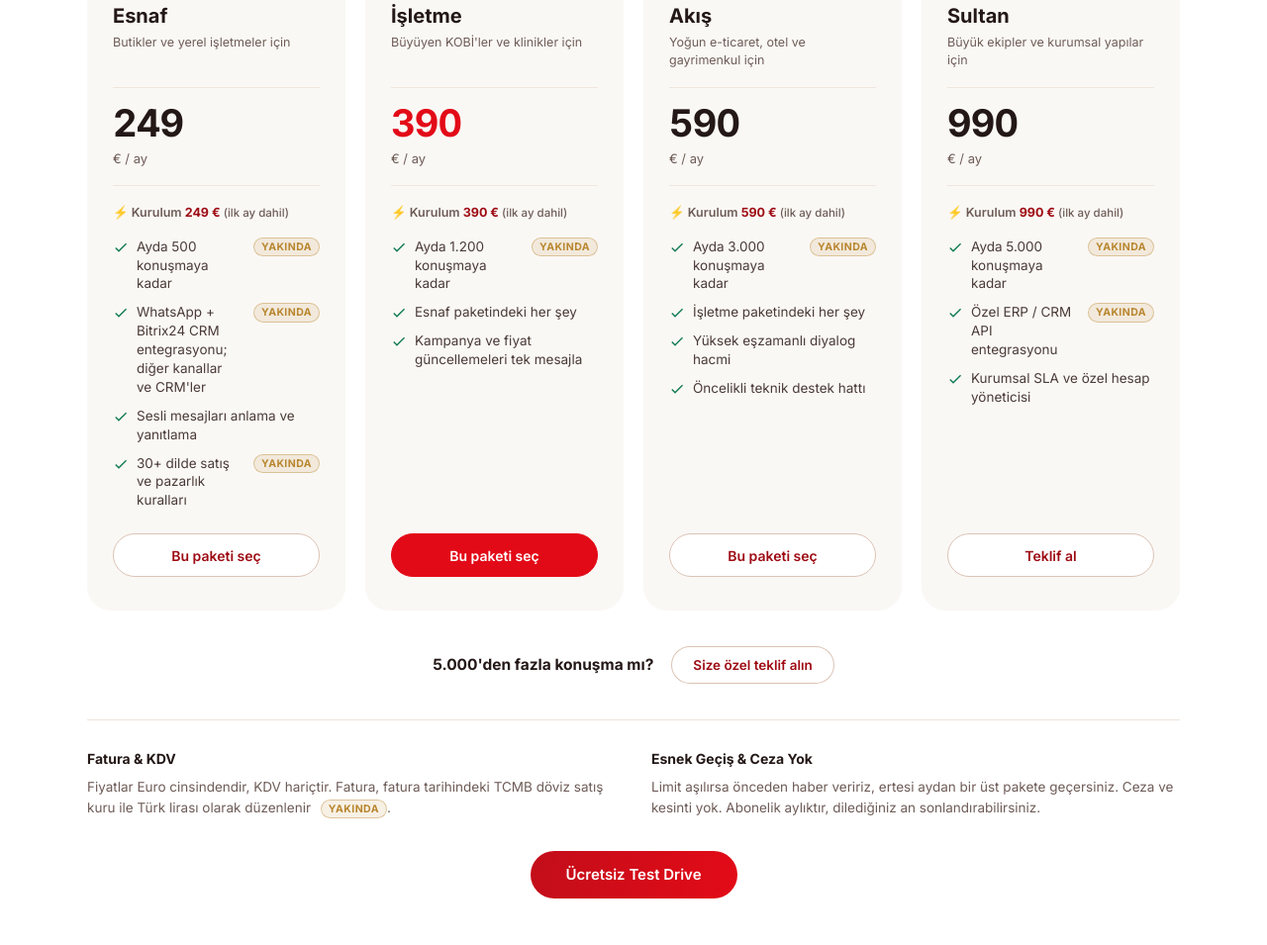
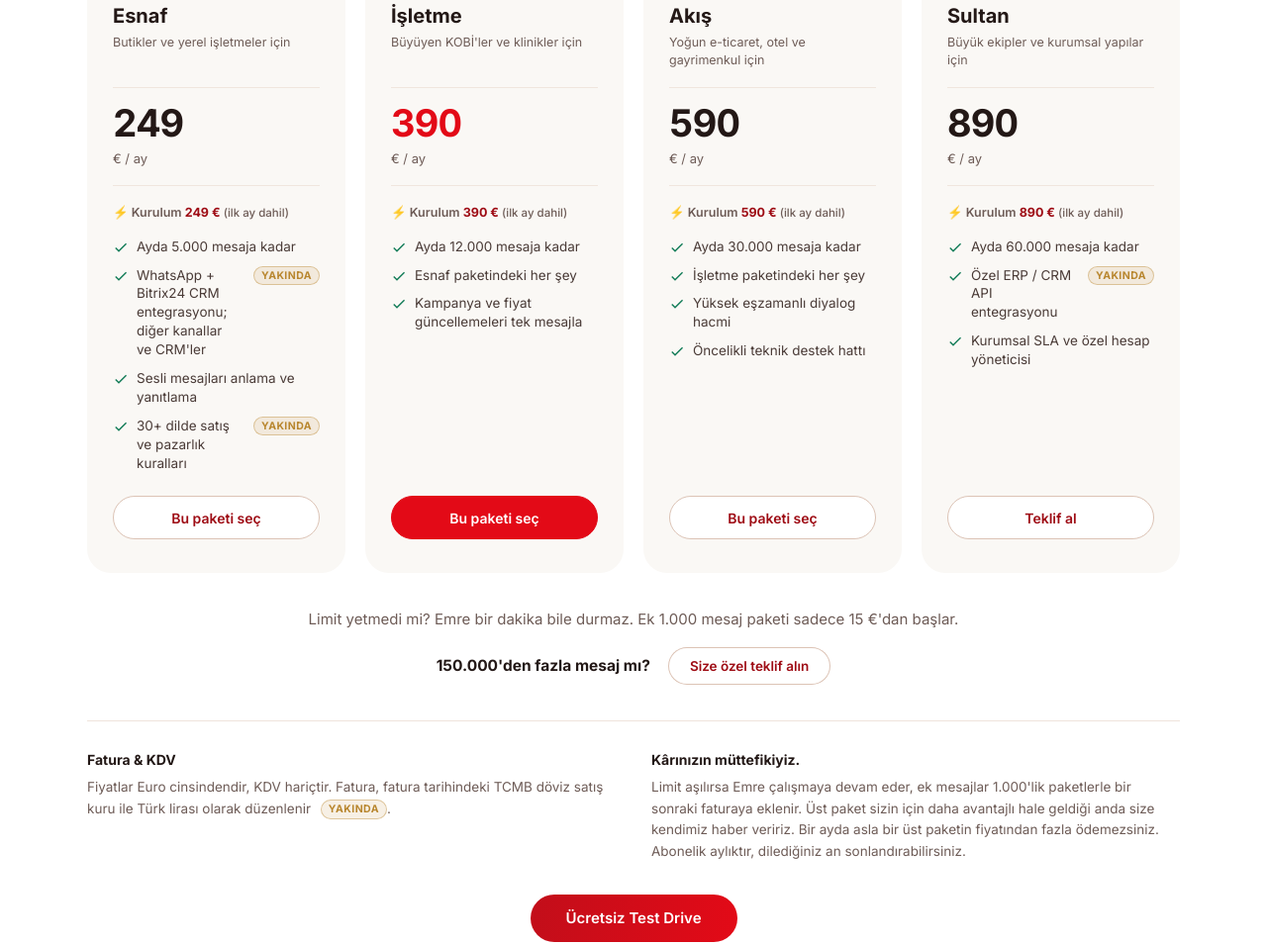
Before and after one commit to alinaanimation898-create/altai-optima-tr, a plain HTML site: page index.html in a window 1280 px wide. Shown: the part 9055-10010 px from the top of the page at 99% size. Drawn offline with Linux system fonts and the light colour scheme; a web font is replaced by a local one.

Commit message:
Update pricing plans to message-based model, adjust limits and Sultan package

```diff
--- a/index.html
+++ b/index.html
@@ -795,10 +795,10 @@ footer{background:#FFFFFF;color:var(--muted);padding:80px 0 calc(48px + env(safe
 <section id="paketler">
   <div class="wrap">
     <h2>Şeffaf fiyat, <br class="mob-br"><span class="red red-path" data-path="11" data-label="Başlangıç adımları">Euro&nbsp;bazlı</span></h2>
-    <p class="lead">Tüm özellikler her pakette. Fiyat sadece konuşma sayısına bağlı. Mesajları değil, tekil müşterilerle yapılan konuşmaları sayarız <span class="soon">yakında</span></p>
+    <p class="lead">Tüm özellikler her pakette. Fiyat sadece mesaj sayısına bağlı. Sadece Emre'nin yanıtlarını sayarız, bir satış görüşmesi ortalama 8-12 mesajdır.</p>
 
     <div class="plans-grid" id="plans">
-      <div class="plan-card" data-max="500">
+      <div class="plan-card" data-max="5000">
         <div>
           <h3>Esnaf</h3>
           <p class="plan-for">Butikler ve yerel işletmeler için</p>
@@ -808,7 +808,7 @@ footer{background:#FFFFFF;color:var(--muted);padding:80px 0 calc(48px + env(safe
           </div>
           <div class="plan-setup-tag">⚡ Kurulum <b>249 €</b> <small>(ilk ay dahil)</small></div>
           <ul class="plan-features">
-            <li><svg viewBox="0 0 24 24"><path d="M9 16.17L4.83 12l-1.42 1.41L9 19 21 7l-1.41-1.41z"/></svg>Ayda 500 konuşmaya kadar <span class="soon">yakında</span></li>
+            <li><svg viewBox="0 0 24 24"><path d="M9 16.17L4.83 12l-1.42 1.41L9 19 21 7l-1.41-1.41z"/></svg>Ayda 5.000 mesaja kadar</li>
             <li><svg viewBox="0 0 24 24"><path d="M9 16.17L4.83 12l-1.42 1.41L9 19 21 7l-1.41-1.41z"/></svg>WhatsApp + Bitrix24 CRM entegrasyonu; diğer kanallar ve CRM'ler <span class="soon">yakında</span></li>
             <li><svg viewBox="0 0 24 24"><path d="M9 16.17L4.83 12l-1.42 1.41L9 19 21 7l-1.41-1.41z"/></svg>Sesli mesajları anlama ve yanıtlama</li>
             <li><svg viewBox="0 0 24 24"><path d="M9 16.17L4.83 12l-1.42 1.41L9 19 21 7l-1.41-1.41z"/></svg>30+ dilde satış ve pazarlık kuralları <span class="soon">yakında</span></li>
@@ -817,7 +817,7 @@ footer{background:#FFFFFF;color:var(--muted);padding:80px 0 calc(48px + env(safe
         <a class="plan-btn" href="#test">Bu paketi seç</a>
       </div>
 
-      <div class="plan-card popular" data-max="1200">
+      <div class="plan-card popular" data-max="12000">
         <span class="plan-badge">⭐ En Popüler</span>
         <div>
           <h3>İşletme</h3>
@@ -828,7 +828,7 @@ footer{background:#FFFFFF;color:var(--muted);padding:80px 0 calc(48px + env(safe
           </div>
           <div class="plan-setup-tag">⚡ Kurulum <b>390 €</b> <small>(ilk ay dahil)</small></div>
           <ul class="plan-features">
-            <li><svg viewBox="0 0 24 24"><path d="M9 16.17L4.83 12l-1.42 1.41L9 19 21 7l-1.41-1.41z"/></svg>Ayda 1.200 konuşmaya kadar <span class="soon">yakında</span></li>
+            <li><svg viewBox="0 0 24 24"><path d="M9 16.17L4.83 12l-1.42 1.41L9 19 21 7l-1.41-1.41z"/></svg>Ayda 12.000 mesaja kadar</li>
             <li><svg viewBox="0 0 24 24"><path d="M9 16.17L4.83 12l-1.42 1.41L9 19 21 7l-1.41-1.41z"/></svg>Esnaf paketindeki her şey</li>
             <li><svg viewBox="0 0 24 24"><path d="M9 16.17L4.83 12l-1.42 1.41L9 19 21 7l-1.41-1.41z"/></svg>Kampanya ve fiyat güncellemeleri tek mesajla</li>
           </ul>
@@ -836,7 +836,7 @@ footer{background:#FFFFFF;color:var(--muted);padding:80px 0 calc(48px + env(safe
         <a class="plan-btn" href="#test">Bu paketi seç</a>
       </div>
 
-      <div class="plan-card" data-max="3000">
+      <div class="plan-card" data-max="30000">
         <div>
           <h3>Akış</h3>
           <p class="plan-for">Yoğun e-ticaret, otel ve gayrimenkul için</p>
@@ -846,7 +846,7 @@ footer{background:#FFFFFF;color:var(--muted);padding:80px 0 calc(48px + env(safe
           </div>
           <div class="plan-setup-tag">⚡ Kurulum <b>590 €</b> <small>(ilk ay dahil)</small></div>
           <ul class="plan-features">
-            <li><svg viewBox="0 0 24 24"><path d="M9 16.17L4.83 12l-1.42 1.41L9 19 21 7l-1.41-1.41z"/></svg>Ayda 3.000 konuşmaya kadar <span class="soon">yakında</span></li>
+            <li><svg viewBox="0 0 24 24"><path d="M9 16.17L4.83 12l-1.42 1.41L9 19 21 7l-1.41-1.41z"/></svg>Ayda 30.000 mesaja kadar</li>
             <li><svg viewBox="0 0 24 24"><path d="M9 16.17L4.83 12l-1.42 1.41L9 19 21 7l-1.41-1.41z"/></svg>İşletme paketindeki her şey</li>
             <li><svg viewBox="0 0 24 24"><path d="M9 16.17L4.83 12l-1.42 1.41L9 19 21 7l-1.41-1.41z"/></svg>Yüksek eşzamanlı diyalog hacmi</li>
             <li><svg viewBox="0 0 24 24"><path d="M9 16.17L4.83 12l-1.42 1.41L9 19 21 7l-1.41-1.41z"/></svg>Öncelikli teknik destek hattı</li>
@@ -855,17 +855,17 @@ footer{background:#FFFFFF;color:var(--muted);padding:80px 0 calc(48px + env(safe
         <a class="plan-btn" href="#test">Bu paketi seç</a>
       </div>
 
-      <div class="plan-card" data-max="5000">
+      <div class="plan-card" data-max="60000">
         <div>
           <h3>Sultan</h3>
           <p class="plan-for">Büyük ekipler ve kurumsal yapılar için</p>
           <div class="plan-price-wrap">
-            <div class="price num">990</div>
+            <div class="price num">890</div>
             <div class="period">€ / ay</div>
           </div>
-          <div class="plan-setup-tag">⚡ Kurulum <b>990 €</b> <small>(ilk ay dahil)</small></div>
+          <div class="plan-setup-tag">⚡ Kurulum <b>890 €</b> <small>(ilk ay dahil)</small></div>
           <ul class="plan-features">
-            <li><svg viewBox="0 0 24 24"><path d="M9 16.17L4.83 12l-1.42 1.41L9 19 21 7l-1.41-1.41z"/></svg>Ayda 5.000 konuşmaya kadar <span class="soon">yakında</span></li>
+            <li><svg viewBox="0 0 24 24"><path d="M9 16.17L4.83 12l-1.42 1.41L9 19 21 7l-1.41-1.41z"/></svg>Ayda 60.000 mesaja kadar</li>
             <li><svg viewBox="0 0 24 24"><path d="M9 16.17L4.83 12l-1.42 1.41L9 19 21 7l-1.41-1.41z"/></svg>Özel ERP / CRM API entegrasyonu <span class="soon">yakında</span></li>
             <li><svg viewBox="0 0 24 24"><path d="M9 16.17L4.83 12l-1.42 1.41L9 19 21 7l-1.41-1.41z"/></svg>Kurumsal SLA ve özel hesap yöneticisi</li>
           </ul>
@@ -874,8 +874,12 @@ footer{background:#FFFFFF;color:var(--muted);padding:80px 0 calc(48px + env(safe
       </div>
     </div>
 
-    <div class="plans-enterprise-callout">
-      <span>5.000'den fazla konuşma mı?</span>
+    <p style="text-align:center;margin-top:36px;font-size:15px;color:var(--muted);line-height:1.5">
+      Limit yetmedi mi? Emre bir dakika bile durmaz. Ek 1.000 mesaj paketi sadece 15 €'dan başlar.
+    </p>
+
+    <div class="plans-enterprise-callout" style="margin-top:16px">
+      <span>150.000'den fazla mesaj mı?</span>
       <a class="btn btn-line" href="#test">Size özel teklif alın</a>
     </div>
 
@@ -885,8 +889,8 @@ footer{background:#FFFFFF;color:var(--muted);padding:80px 0 calc(48px + env(safe
         Fiyatlar Euro cinsindendir, KDV hariçtir. Fatura, fatura tarihindeki TCMB döviz satış kuru ile Türk lirası olarak düzenlenir <span class="soon">yakında</span>.
       </div>
       <div>
-        <b>Esnek Geçiş &amp; Ceza Yok</b>
-        Limit aşılırsa önceden haber veririz, ertesi aydan bir üst pakete geçersiniz. Ceza ve kesinti yok. Abonelik aylıktır, dilediğiniz an sonlandırabilirsiniz.
+        <b>Kârınızın müttefikiyiz.</b>
+        Limit aşılırsa Emre çalışmaya devam eder, ek mesajlar 1.000'lik paketlerle bir sonraki faturaya eklenir. Üst paket sizin için daha avantajlı hale geldiği anda size kendimiz haber veririz. Bir ayda asla bir üst paketin fiyatından fazla ödemezsiniz. Abonelik aylıktır, dilediğiniz an sonlandırabilirsiniz.
       </div>
     </div>
 
@@ -931,20 +935,20 @@ footer{background:#FFFFFF;color:var(--muted);padding:80px 0 calc(48px + env(safe
 
       <div class="pay-tiers-card">
         <div>
-          <div class="pay-tag" style="color:var(--garnet)">KONUŞMA BAŞINA ÜCRETLENDİRME <span class="soon">yakında</span></div>
-          <p style="font-size:14px;color:var(--muted);margin-bottom:16px">Sadece cevap verilen ve sonuca bağlanan tekil konuşmalar faturalandırılır:</p>
+          <div class="pay-tag" style="color:var(--garnet)">MESAJ BAŞINA ÜCRETLENDİRME</div>
+          <p style="font-size:14px;color:var(--muted);margin-bottom:16px">Sadece Emre'nin gönderdiği yanıtlar faturalandırılır</p>
           <div class="pay-tiers-list">
             <div class="pay-tier-row">
-              <span class="tier-range">1.000 konuşmaya kadar</span>
-              <span class="tier-cost"><b class="num">0,30</b> € / konuşma</span>
+              <span class="tier-range">10.000 mesaja kadar</span>
+              <span class="tier-cost"><b class="num">0,03</b> € / mesaj</span>
             </div>
             <div class="pay-tier-row best-tier">
-              <span class="tier-range">1.001 - 3.000 konuşma</span>
-              <span class="tier-cost"><b class="num">0,20</b> € / konuşma</span>
+              <span class="tier-range">10.001 - 30.000 mesaj</span>
+              <span class="tier-cost"><b class="num">0,02</b> € / mesaj</span>
             </div>
             <div class="pay-tier-row">
-              <span class="tier-range">3.000 konuşmadan fazla</span>
-              <span class="tier-cost"><b class="num">0,17</b> € / konuşma</span>
+              <span class="tier-range">30.000 mesajdan fazla</span>
+              <span class="tier-cost"><b class="num">0,017</b> € / mesaj</span>
             </div>
           </div>
         </div>
```
